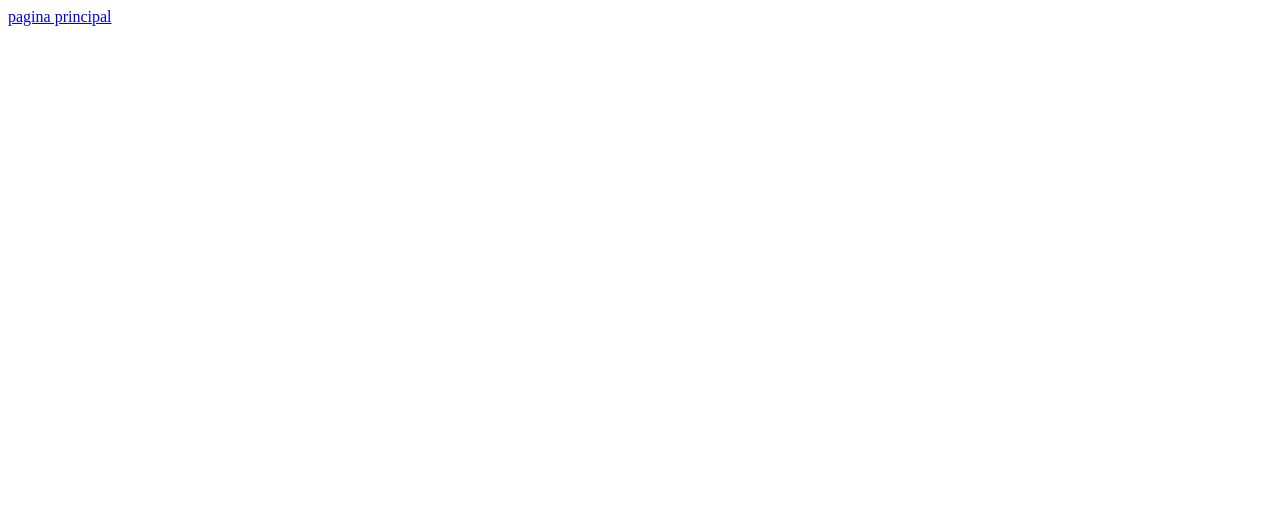
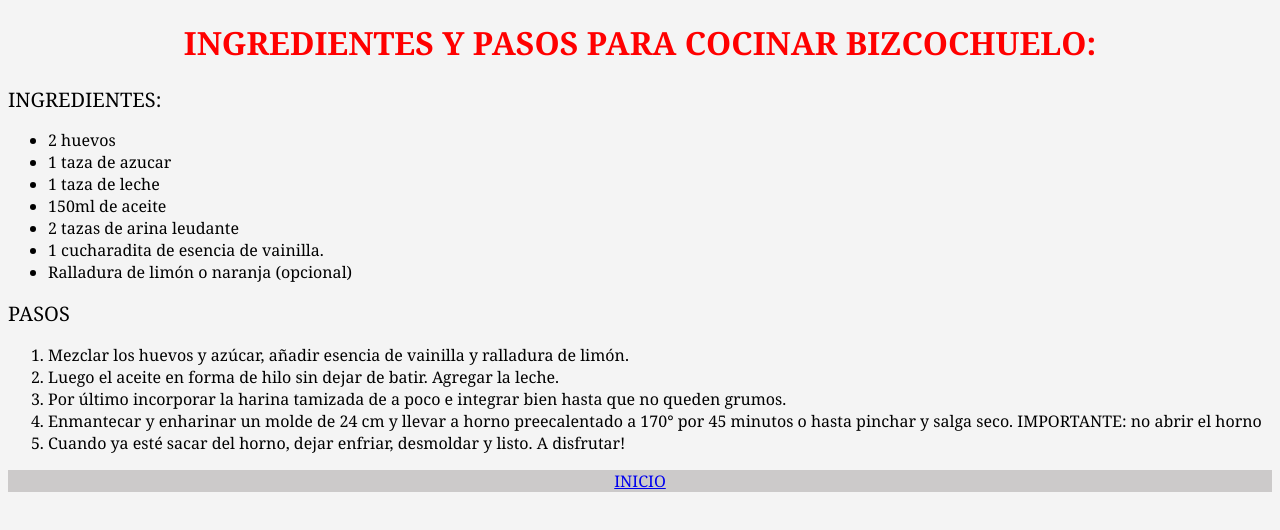
Before and after one commit to godoymartin646-creator/tp1, a plain HTML site: page receta.html in a window 1280 px wide. Drawn offline with Linux system fonts and the light colour scheme.

Commit message:
pagina receta y alguna minima modificacion en index

```diff
--- a/estilos.css
+++ b/estilos.css
@@ -1,10 +1,11 @@
 body {
   font-family: Georgia, 'Times New Roman', Times, serif;
   background-color: #f4f4f4;
-  text-align:left;
+  text-align:justify;
 }
 h1 {
   color: red;
+  text-align: center;
   font-weight: bold;
   text-transform: uppercase;
 }
@@ -15,7 +16,7 @@ h2{
 }
 p {
   color: #333333;
-  text-align: left;
+  text-align: justify;
 }
 #nombre{
     color: black;
--- a/receta.html
+++ b/receta.html
@@ -1,16 +1,38 @@
 <!DOCTYPE html>
-<html lang="en">
+<html lang="es">
 <head>
     <meta charset="UTF-8">
     <meta name="viewport" content="width=device-width, initial-scale=1.0">
-    <title>Document</title>
+    <title>RECETA</title>
+    <link rel="stylesheet" href="estilos.css" />
 </head>
 <body>
     <header>
-        <nav>
-            <a href="index.html">pagina principal</a>
-        </nav>
+        <h1>Ingredientes y pasos para cocinar bizcochuelo:</h1>
     </header>
-
+    <h2>INGREDIENTES:</h2>
+<ul>
+  <li>2 huevos</li>
+  <li>1 taza de azucar</li>
+  <li>1 taza de leche</li>
+  <li>150ml de aceite</li>
+  <lI>2 tazas de arina leudante</lI>
+  <li>1 cucharadita de esencia de vainilla.</li>
+  <li>Ralladura de limón o naranja (opcional)</li>
+</ul>
+<h2>PASOS</h2>
+<ol>
+  <li>Mezclar los huevos y azúcar, añadir esencia de vainilla y ralladura de limón.</li>
+  <li>Luego el aceite en forma de hilo sin dejar de batir. Agregar la leche.</li>
+  <li>Por último incorporar la harina tamizada de a poco e integrar bien hasta que no queden grumos.</li>
+  <li>Enmantecar y enharinar un molde de 24 cm y llevar a horno preecalentado a 170° por 45 minutos o hasta pinchar y salga seco.
+IMPORTANTE: no abrir el horno</li>
+  <li>Cuando ya esté sacar del horno, dejar enfriar, desmoldar y listo. A disfrutar!</li>
+</ol>
+<footer>
+    <nav>
+        <a href="index.html">INICIO</a>
+    </nav>
+</footer>
 </body>
 </html>
```
Also changed, not shown: horario.html (+2 -2 lines), index.html (+1 -1 lines).
